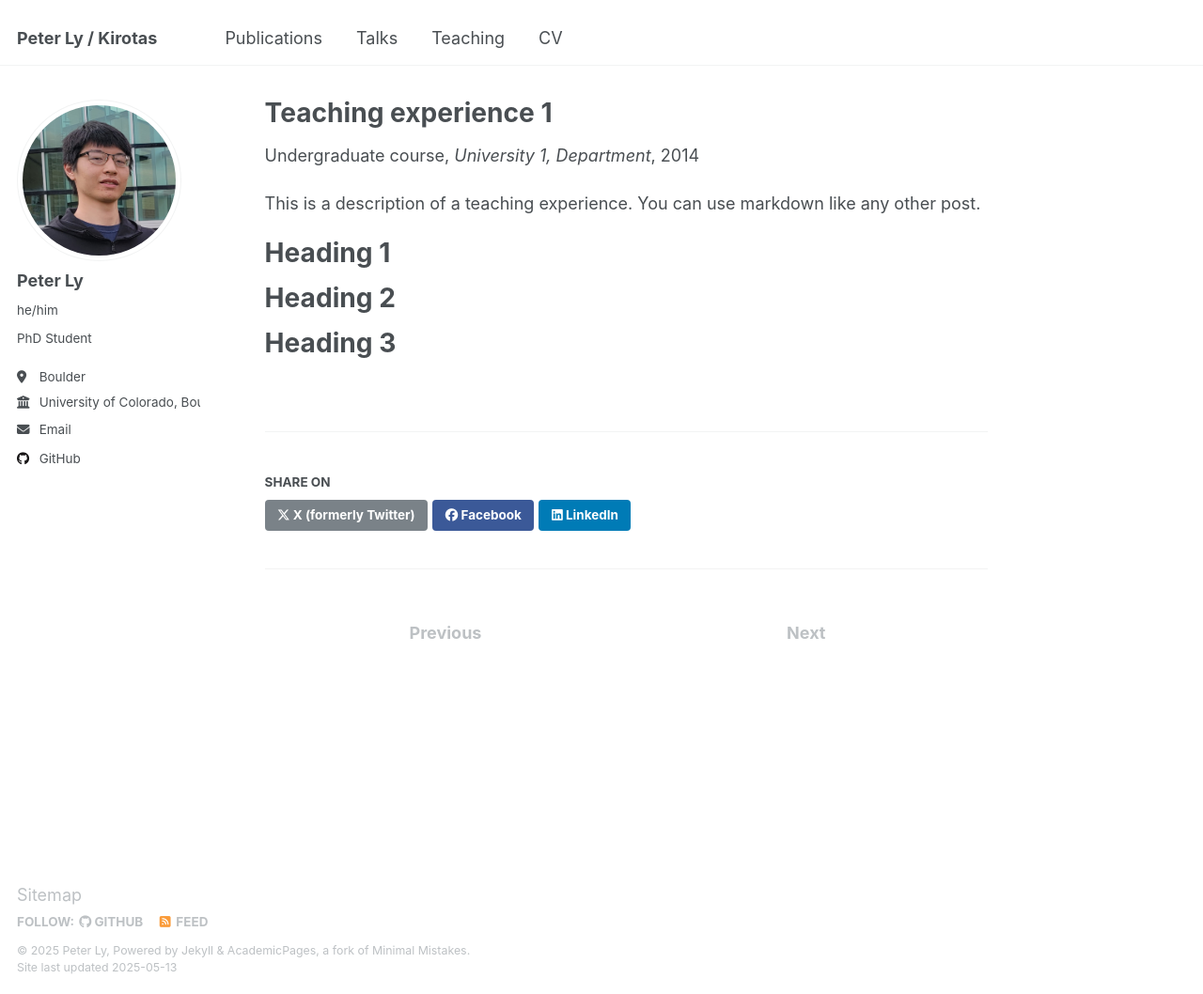
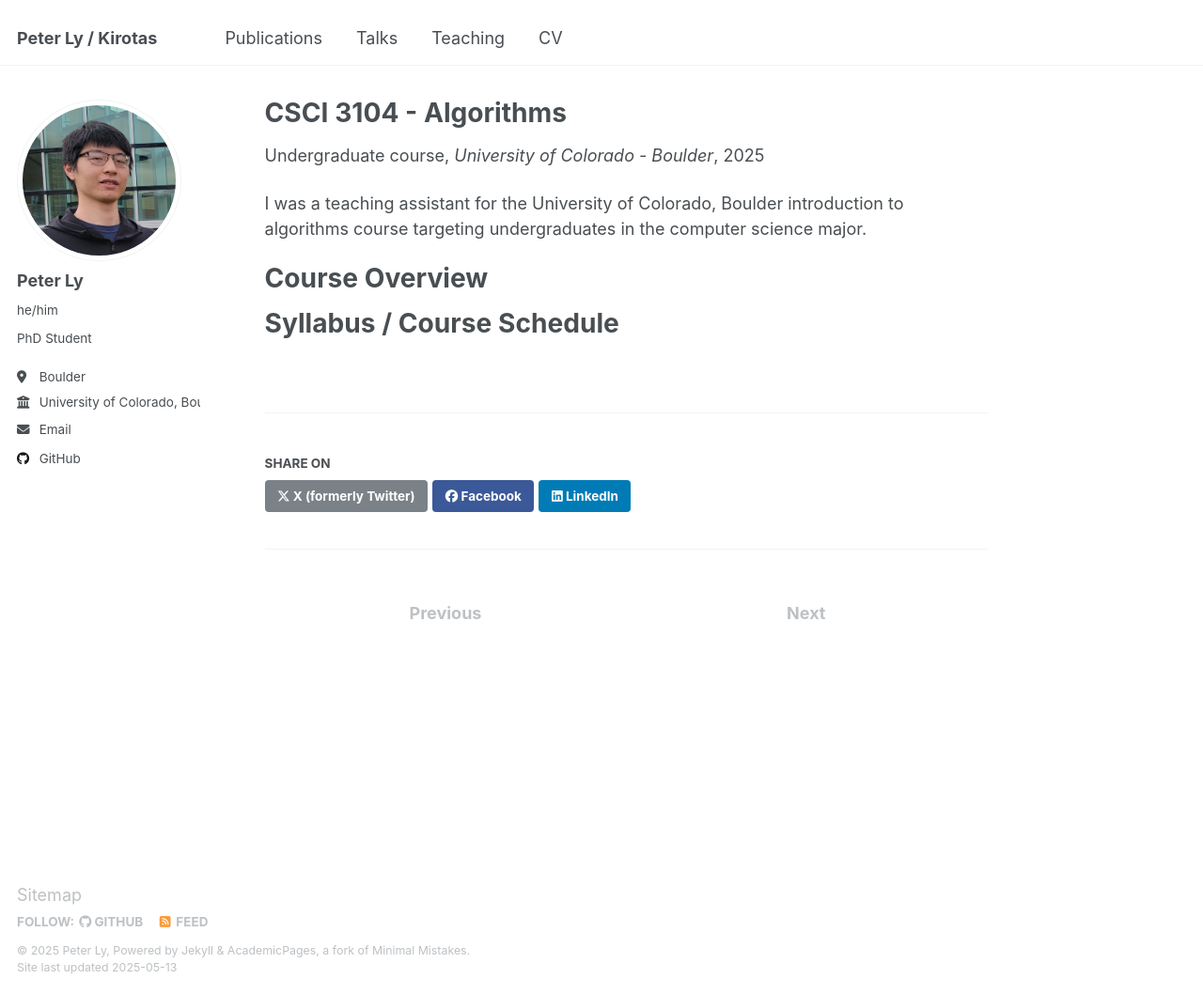
Before and after one commit to kirotas/kirotas.github.io, a Jekyll site: the page built from _teaching/2014-spring-teaching-1.md, in a window 1280 px wide and 1058 px high. Shown: the whole window at 94% size. Built offline with Jekyll 4.4.1, drawn with Linux system fonts in a browser that asks for light colours.

Commit message:
Start template for teaching pages

```diff
--- a/_teaching/2014-spring-teaching-1.md
+++ b/_teaching/2014-spring-teaching-1.md
@@ -1,20 +1,17 @@
 ---
-title: "Teaching experience 1"
+title: "CSCI 3104 - Algorithms"
 collection: teaching
 type: "Undergraduate course"
-permalink: /teaching/2014-spring-teaching-1
-venue: "University 1, Department"
-date: 2014-01-01
-location: "City, Country"
+permalink: /teaching/2025-spring
+venue: "University of Colorado - Boulder"
+date: 2025-05-04
+location: "Boulder, USA"
 ---
 
-This is a description of a teaching experience. You can use markdown like any other post.
+I was a teaching assistant for the University of Colorado, Boulder introduction to algorithms course targeting undergraduates in the computer science major.
 
-Heading 1
+Course Overview
 ======
 
-Heading 2
+Syllabus / Course Schedule
 ======
-
-Heading 3
-======
```
